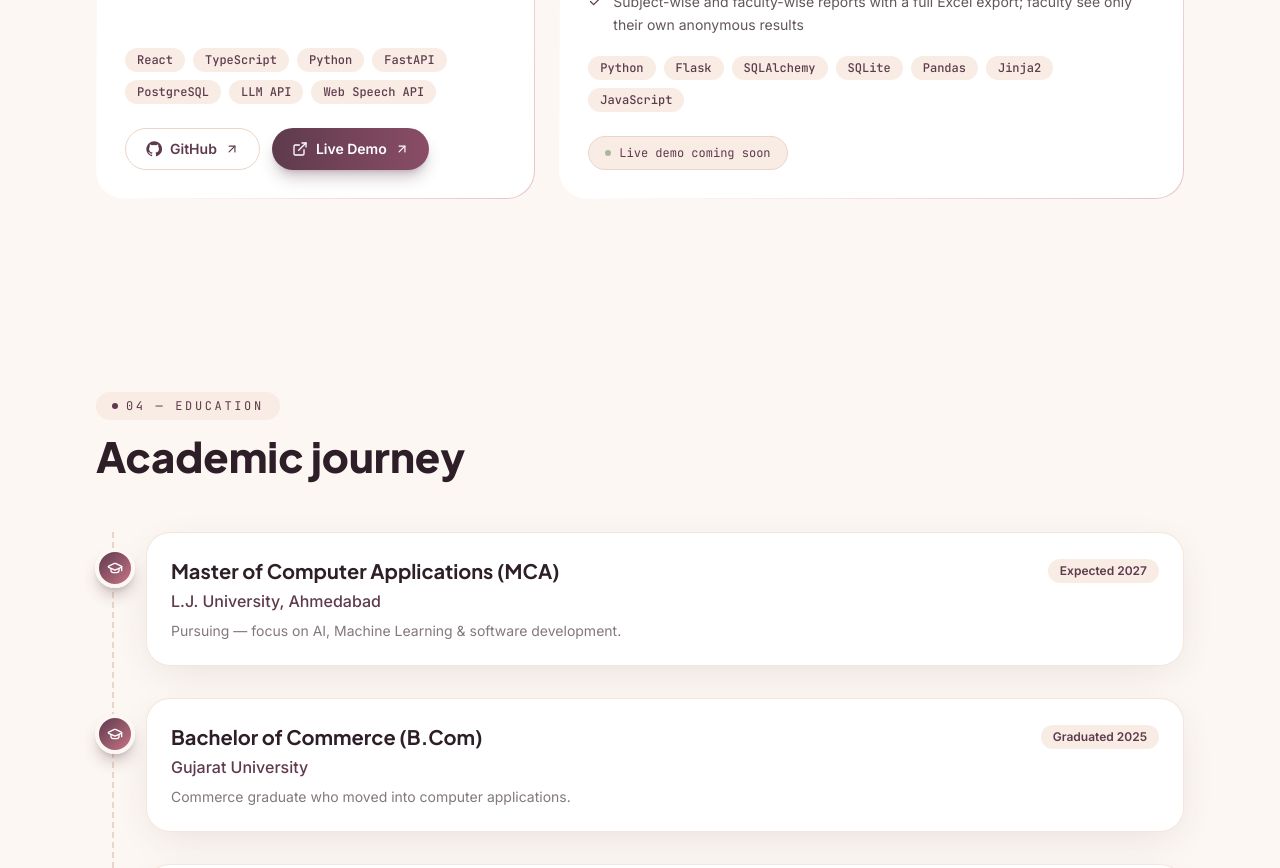
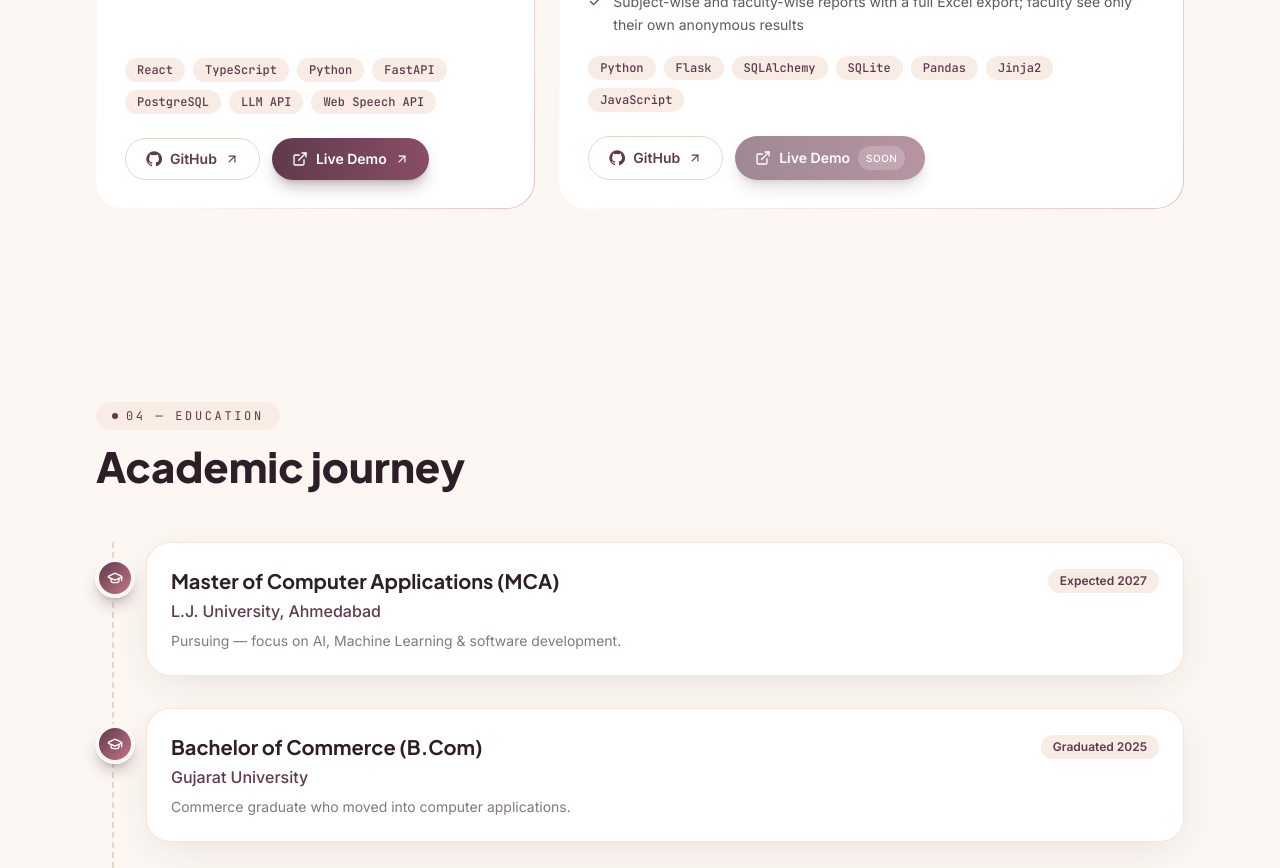
Before and after one commit to khuc-choudhary/Portfolio, a React (Vite) app: page / in a window 1280 px wide. Shown: the part 4520-5388 px from the top of the page. Built offline with nearby package versions, Linux system fonts and the light colour scheme.

Commit message:
Add Faculty Feedback System project

```diff
--- a/src/components/Projects.jsx
+++ b/src/components/Projects.jsx
@@ -1,5 +1,5 @@
 import { ArrowUpRight, Check, ExternalLink, Info } from 'lucide-react'
-import { projects } from '../data/content'
+import { contact, projects } from '../data/content'
 import { GithubIcon } from './BrandIcons'
 import Icon from './Icon'
 import Reveal, { SectionHeading } from './Reveal'
@@ -60,21 +60,24 @@ export default function Projects() {
                     ))}
                   </ul>
                   <div className="mt-6 flex flex-wrap gap-3">
-                    {p.github && (
-                      <a href={p.github} target="_blank" rel="noopener noreferrer" className="btn-ghost group/b !px-5 !py-2.5">
-                        <GithubIcon width={16} height={16} /> GitHub
-                        <ArrowUpRight size={14} className="transition-transform duration-300 group-hover/b:-translate-y-0.5 group-hover/b:translate-x-0.5" />
-                      </a>
-                    )}
-                    {p.demo && (
+                    {/* No repo link yet → falls back to the GitHub profile */}
+                    <a href={p.github || contact.github.url} target="_blank" rel="noopener noreferrer" className="btn-ghost group/b !px-5 !py-2.5">
+                      <GithubIcon width={16} height={16} /> GitHub
+                      <ArrowUpRight size={14} className="transition-transform duration-300 group-hover/b:-translate-y-0.5 group-hover/b:translate-x-0.5" />
+                    </a>
+                    {p.demo ? (
                       <a href={p.demo} target="_blank" rel="noopener noreferrer" className="btn-primary group/b !px-5 !py-2.5">
                         <ExternalLink size={16} /> Live Demo
                         <ArrowUpRight size={14} className="transition-transform duration-300 group-hover/b:-translate-y-0.5 group-hover/b:translate-x-0.5" />
                       </a>
-                    )}
-                    {!p.github && !p.demo && (
-                      <span className="inline-flex items-center gap-2 rounded-full border border-lav-soft bg-lav-light px-4 py-2 font-mono text-xs text-primary">
-                        <span className="h-1.5 w-1.5 rounded-full bg-sage" /> Live demo coming soon
+                    ) : (
+                      <span
+                        className="btn-primary !cursor-not-allowed !px-5 !py-2.5 opacity-60 hover:!shadow-lg hover:!brightness-100"
+                        title="Live demo coming soon"
+                        aria-disabled="true"
+                      >
+                        <ExternalLink size={16} /> Live Demo
+                        <span className="rounded-full bg-white/20 px-2 py-0.5 text-[10px] font-medium uppercase tracking-wider">Soon</span>
                       </span>
                     )}
                   </div>
```
